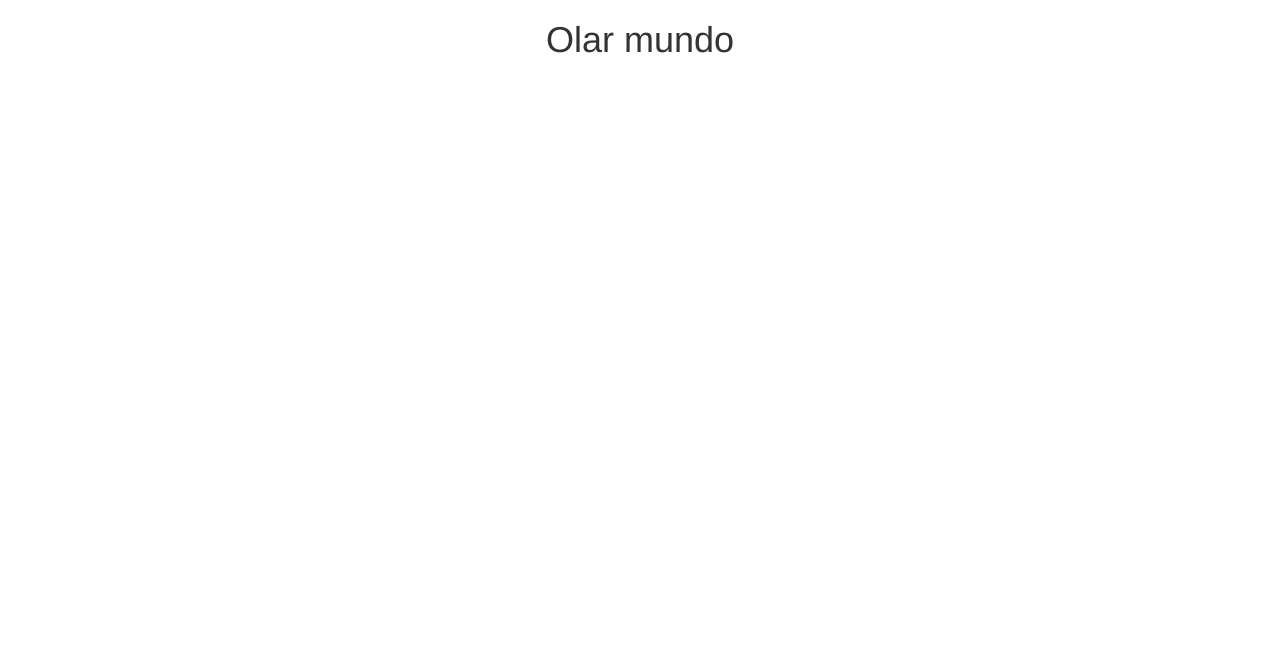
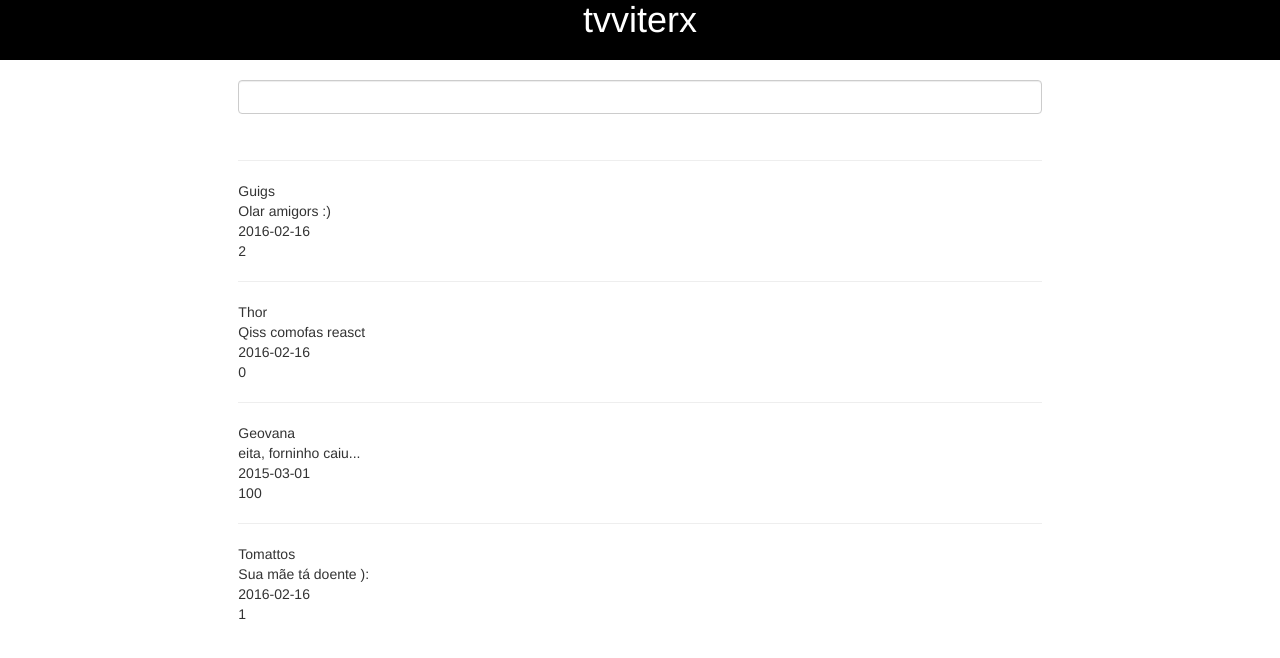
Before and after one commit to vtex/react-workshop, a React app: page / in a window 1280 px wide. Shown: the top 658 px of the page. Built offline with nearby package versions, Linux system fonts and the light colour scheme.

Commit message:
Commitão

```diff
--- a/src/App.js
+++ b/src/App.js
@@ -1,14 +1,54 @@
 import React from 'react';
+import Header from './components/Header/Header';
+import PostArea from './components/PostArea/PostArea';
+import PostList from './components/PostList/PostList';
 
 class App extends React.Component {
+  componentWillMount() {
+    const posts = [
+      {
+        'name': 'Guigs',
+        'post': 'Olar amigors :)',
+        'postedAt': '2016-02-16',
+        'likes': 2
+      },
+      {
+        'name': 'Thor',
+        'post': 'Qiss comofas reasct',
+        'postedAt': '2016-02-16',
+        'likes': 0
+      },
+      {
+        'name': 'Geovana',
+        'post': 'eita, forninho caiu...',
+        'postedAt': '2015-03-01',
+        'likes': 100
+      },{
+        'name': 'Tomattos',
+        'post': 'Sua mãe tá doente ):',
+        'postedAt': '2016-02-16',
+        'likes': 1
+      }
+    ];
+
+    this.setState({ posts });
+  }
+
+  addPost(post) {
+    const posts = [
+      post,
+      ...this.state.posts
+    ];
+
+    this.setState({ posts });
+  }
+
   render() {
     return (
-      <div className="container">
-        <div className="row">
-          <div className="col-lg-12 text-center">
-            <h1>Olar mundo</h1>
-          </div>
-        </div>
+      <div className="container-fluid">
+        <Header />
+        <PostArea addPost={this.addPost.bind(this)} />
+        <PostList posts={this.state.posts} />
       </div>
     );
   }
--- /dev/null
+++ b/src/components/Header/Header.js
@@ -0,0 +1,16 @@
+import React from 'react';
+import './Header.less';
+
+class Header extends React.Component {
+  render() {
+    return (
+      <div className="Header row">
+        <div className="col-lg-12">
+          <h1>tvviterx</h1>
+        </div>
+      </div>
+    );
+  }
+}
+
+export default Header;
--- /dev/null
+++ b/src/components/Header/Header.less
@@ -0,0 +1,10 @@
+.Header {
+  background-color: black;
+  text-align: center;
+  color: white;
+  height: 60px;
+
+  h1 {
+    margin: 0;
+  }
+}
--- /dev/null
+++ b/src/components/PostArea/PostArea.js
@@ -0,0 +1,40 @@
+import React from 'react';
+import './PostArea.less';
+
+class PostArea extends React.Component {
+  handleSubmit(e) {
+    e.preventDefault();
+    const today = new Date();
+    const dd = today.getDate();
+    const mm = today.getMonth() + 1;
+    const yyyy = today.getFullYear();
+    const saneToday = `${yyyy}/${mm}/${dd}`;
+
+    const post = {
+      name: 'VTEX',
+      post: this.input.value,
+      postedAt: saneToday,
+      likes: 0
+    };
+
+    this.props.addPost(post);
+  }
+
+  render() {
+    return (
+      <div className="PostArea row-fluid">
+        <div className="col-lg-8 col-lg-offset-2">
+          <form onSubmit={this.handleSubmit.bind(this)}>
+            <input
+              ref={(ref) => this.input = ref}
+              className="form-control"
+              type="text"
+            />
+          </form>
+        </div>
+      </div>
+    );
+  }
+}
+
+export default PostArea;
--- /dev/null
+++ b/src/components/PostArea/PostArea.less
@@ -0,0 +1,3 @@
+.PostArea {
+  margin-top: 20px;
+}
--- /dev/null
+++ b/src/components/PostList/Post/Post.js
@@ -0,0 +1,20 @@
+import React from 'react';
+import './Post.less';
+
+class Post extends React.Component {
+  render() {
+    return (
+      <div className="Post">
+        <span>{ this.props.name }</span>
+        <br />
+        <span>{ this.props.post }</span>
+        <br />
+        <span>{ this.props.postedAt }</span>
+        <br />
+        <span>{ this.props.likes }</span>
+      </div>
+    );
+  }
+}
+
+export default Post;
--- /dev/null
+++ b/src/components/PostList/Post/Post.less
@@ -0,0 +1,3 @@
+.Post {
+  margin: 12px 0;
+}
--- /dev/null
+++ b/src/components/PostList/PostList.js
@@ -0,0 +1,26 @@
+import React from 'react';
+import './PostList.less';
+import Post from './Post/Post';
+
+class PostList extends React.Component {
+  render() {
+    const posts = this.props.posts.map((post, index) => {
+      return (
+        <div key={index}>
+          <hr />
+          <Post {...post} />
+        </div>
+      );
+    });
+
+    return (
+      <div className="PostList row">
+        <div className="col-lg-8 col-lg-offset-2">
+          { posts }
+        </div>
+      </div>
+    );
+  }
+}
+
+export default PostList;
--- /dev/null
+++ b/src/components/PostList/PostList.less
@@ -0,0 +1,3 @@
+.PostList {
+  margin: 80px 0;
+}
--- a/webpack.config.dev.js
+++ b/webpack.config.dev.js
@@ -18,10 +18,20 @@ module.exports = {
     new webpack.NoErrorsPlugin()
   ],
   module: {
-    loaders: [{
-      test: /\.jsx?/,
-      loaders: ['babel'],
-      include: path.join(__dirname, 'src')
-    }]
+    loaders: [
+      {
+        test: /\.less$/,
+        loader: 'style-loader!css-loader!less'
+      },
+      {
+        test: /\.css$/,
+        loader: 'style-loader!css-loader'
+      },
+      {
+        test: /\.jsx?/,
+        loaders: ['babel'],
+        include: path.join(__dirname, 'src')
+      }
+    ]
   }
 };
```
Also changed, not shown: package.json (+16 -12 lines).
